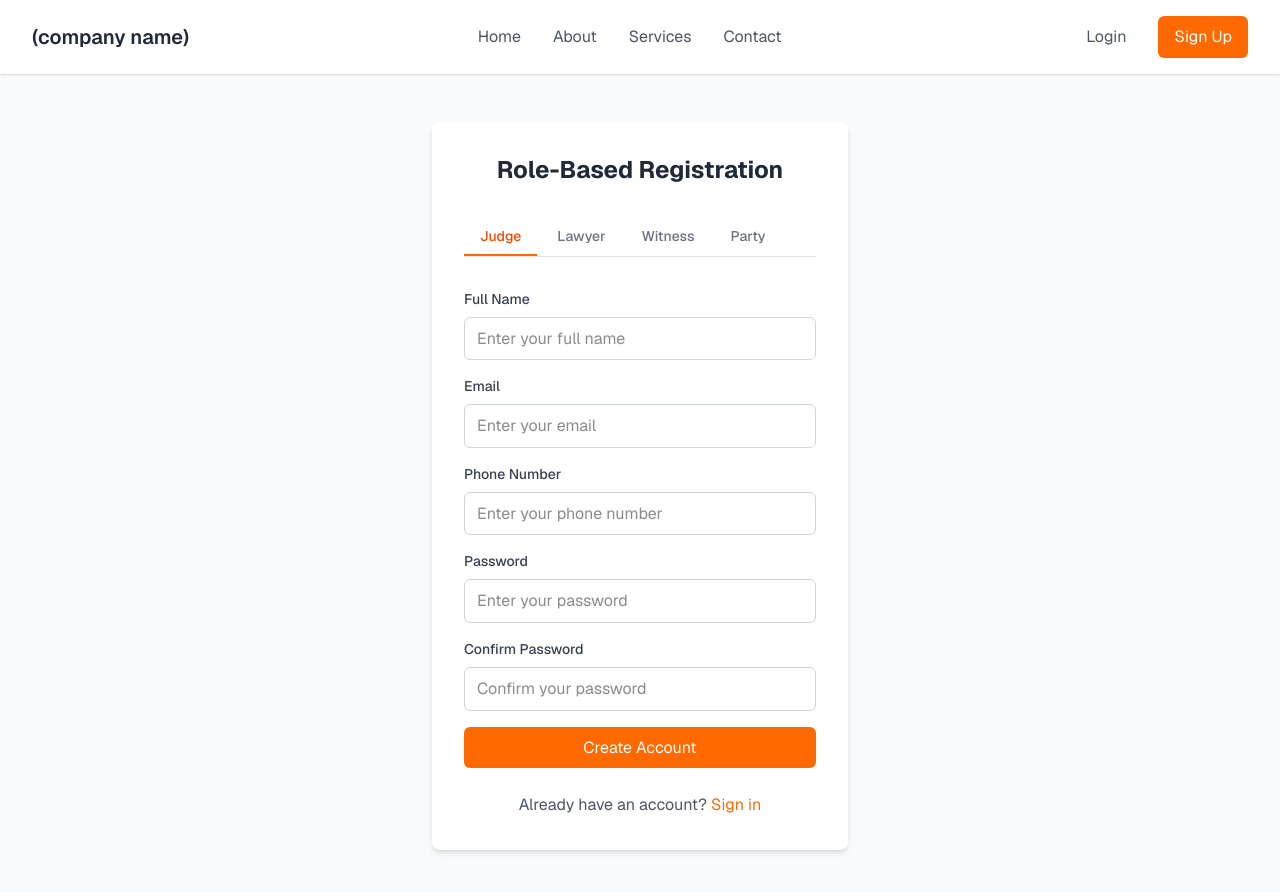
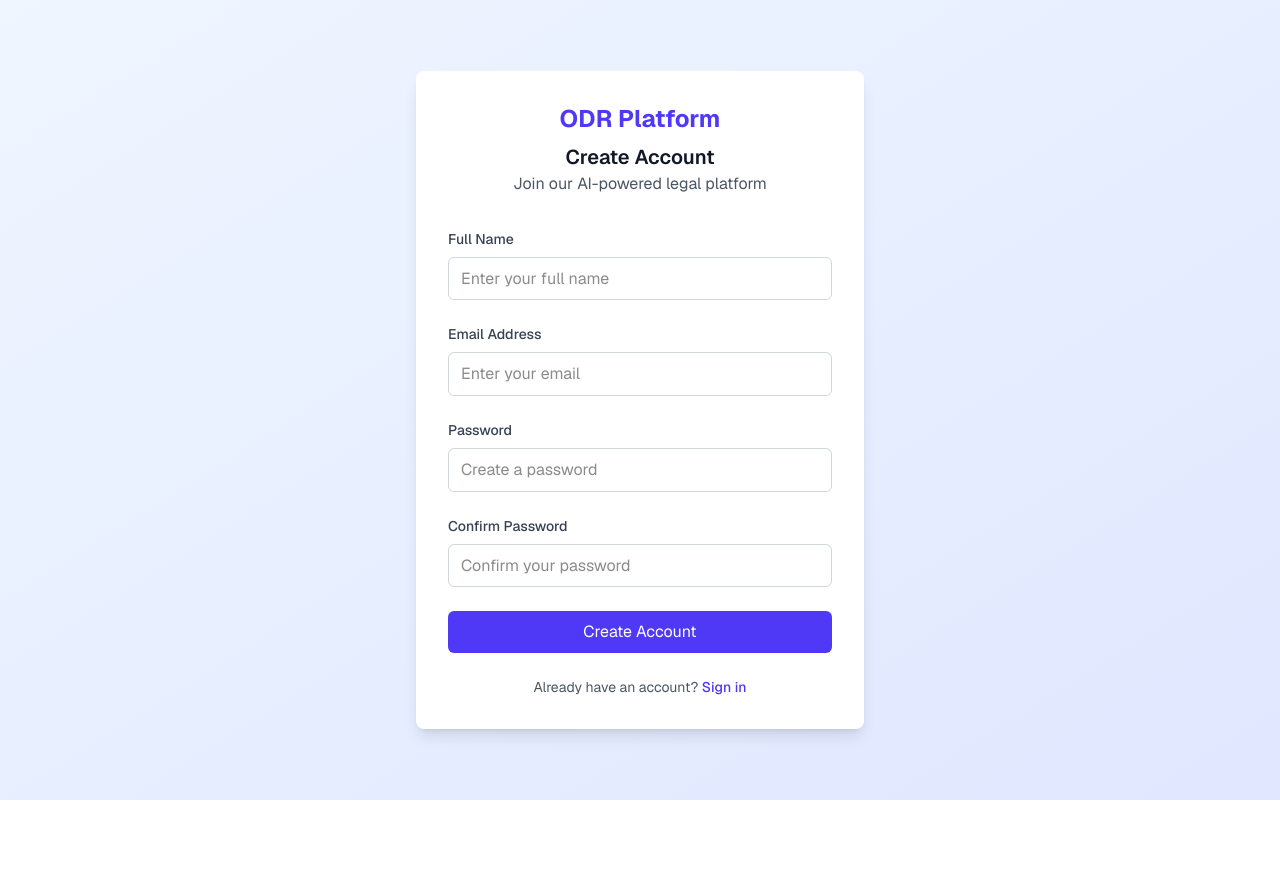
Before and after one commit to yashasvivardiano/ODR_NEW, a Next.js app in the folder webapp/: page /signup in a window 1280 px wide. Shown: the top 892 px of the page. After the commit the page ends 800 px from the top, so only its background shows below. Built offline with nearby package versions, Linux system fonts and the light colour scheme.

Commit message:
Update webapp components and pages

```diff
--- a/webapp/src/app/login/page.tsx
+++ b/webapp/src/app/login/page.tsx
@@ -1,32 +1,23 @@
-'use client';
+'use client'
 
-import React, { useState } from 'react';
-import Link from 'next/link';
+import { useState, useEffect } from 'react'
+import Link from 'next/link'
+import { useRouter } from 'next/navigation'
 
-export default function LoginPage() {
-  const [formData, setFormData] = useState({
-    email: '',
-    password: ''
-  });
+export default function Login() {
+  const [email, setEmail] = useState('')
+  const [password, setPassword] = useState('')
+  const [isLoading, setIsLoading] = useState(false)
+  const [isClient, setIsClient] = useState(false)
+  const router = useRouter()
 
-  const handleInputChange = (e: React.ChangeEvent<HTMLInputElement>) => {
-    const { name, value } = e.target;
-    setFormData(prev => ({
-      ...prev,
-      [name]: value
-    }));
-  };
+  useEffect(() => {
+    setIsClient(true)
+  }, [])
 
-  const handleSubmit = (e: React.FormEvent) => {
-    e.preventDefault();
-
-    // Check if user exists in localStorage
-    const userData = localStorage.getItem('user');
-
-    if (!userData) {
-      alert('No account found. Please sign up first.');
-      return;
-    }
+  const handleSubmit = async (e: React.FormEvent) => {
+    e.preventDefault()
+    setIsLoading(true)
 
     try {
       // Call your backend API
@@ -40,7 +31,10 @@ export default function LoginPage() {
 
       if (response.ok) {
         const data = await response.json()
+        if (isClient) {
           localStorage.setItem('user', JSON.stringify({ email, authenticated: true, token: data.token }))
+          localStorage.setItem('isLoggedIn', 'true')
+        }
         router.push('/dashboard')
       } else {
         const error = await response.json()
@@ -54,110 +48,81 @@ export default function LoginPage() {
     }
   }
 
+  if (!isClient) {
     return (
-    <div className="min-h-screen bg-gray-50">
-      {/* Header */}
-      <header className="bg-white shadow-sm">
-        <div className="max-w-7xl mx-auto px-4 sm:px-6 lg:px-8">
-          <div className="flex justify-between items-center py-4">
-            <div className="flex items-center">
-              <h1 className="text-xl font-semibold text-gray-800">(company name)</h1>
-            </div>
-            <nav className="hidden md:flex space-x-8">
-              <Link href="/" className="text-gray-600 hover:text-gray-900">Home</Link>
-              <Link href="/about" className="text-gray-600 hover:text-gray-900">About</Link>
-              <Link href="/services" className="text-gray-600 hover:text-gray-900">Services</Link>
-              <Link href="/contact" className="text-gray-600 hover:text-gray-900">Contact</Link>
-            </nav>
-            <div className="flex items-center space-x-4">
-              <Link href="/signup" className="px-4 py-2 text-gray-600 hover:text-gray-900">
-                Sign Up
-              </Link>
-              <Link href="/login" className="px-4 py-2 bg-orange-500 text-white rounded-md hover:bg-orange-600">
-                Login
-              </Link>
+      <div className="min-h-screen bg-gradient-to-br from-blue-50 to-indigo-100 flex items-center justify-center">
+        <div className="text-center">
+          <div className="animate-spin rounded-full h-12 w-12 border-b-2 border-indigo-600 mx-auto"></div>
+          <p className="mt-4 text-gray-600">Loading...</p>
         </div>
       </div>
-        </div>
-      </header>
+    )
+  }
 
-      {/* Main Content */}
-      <div className="max-w-md mx-auto py-12 px-4">
-        <div className="bg-white rounded-lg shadow-md p-8">
-          <h2 className="text-2xl font-bold text-center text-gray-800 mb-8">
-            Role-Based Login
-          </h2>
-
-          {/* Role Selection */}
-          <div className="mb-8">
-            <div className="flex space-x-1 border-b border-gray-200">
-              {['Judge', 'Lawyer', 'Witness', 'Party'].map((role) => (
-                <button
-                  key={role}
-                  className="px-4 py-2 text-sm font-medium border-b-2 border-transparent text-gray-500 hover:text-gray-700"
-                >
-                  {role}
-                </button>
-              ))}
-            </div>
+  return (
+    <div className="min-h-screen bg-gradient-to-br from-blue-50 to-indigo-100 flex items-center justify-center">
+      <div className="max-w-md w-full bg-white rounded-lg shadow-lg p-8">
+        <div className="text-center mb-8">
+          <h1 className="text-2xl font-bold text-indigo-600 mb-2">ODR Platform</h1>
+          <h2 className="text-xl font-semibold text-gray-900">Sign In</h2>
+          <p className="text-gray-600">Access your legal cases and AI tools</p>
         </div>
 
-          {/* Login Form */}
-          <form onSubmit={handleSubmit} className="space-y-4">
+        <form onSubmit={handleSubmit} className="space-y-6">
           <div>
-              <label className="block text-gray-700 text-sm font-medium mb-2">
-                Email
+            <label htmlFor="email" className="block text-sm font-medium text-gray-700 mb-2">
+              Email Address
             </label>
             <input
+              id="email"
               type="email"
-                name="email"
-                value={formData.email}
-                onChange={handleInputChange}
+              value={email}
+              onChange={(e) => setEmail(e.target.value)}
+              required
+              className="w-full px-3 py-2 border border-gray-300 rounded-md focus:outline-none focus:ring-2 focus:ring-indigo-500 focus:border-transparent"
               placeholder="Enter your email"
-                className="w-full px-3 py-2 border border-gray-300 rounded-md focus:outline-none focus:ring-2 focus:ring-orange-500"
-                required
             />
           </div>
 
           <div>
-              <label className="block text-gray-700 text-sm font-medium mb-2">
+            <label htmlFor="password" className="block text-sm font-medium text-gray-700 mb-2">
               Password
             </label>
             <input
+              id="password"
               type="password"
-                name="password"
-                value={formData.password}
-                onChange={handleInputChange}
+              value={password}
+              onChange={(e) => setPassword(e.target.value)}
+              required
+              className="w-full px-3 py-2 border border-gray-300 rounded-md focus:outline-none focus:ring-2 focus:ring-indigo-500 focus:border-transparent"
               placeholder="Enter your password"
-                className="w-full px-3 py-2 border border-gray-300 rounded-md focus:outline-none focus:ring-2 focus:ring-orange-500"
-                required
             />
-            </div>
-
-            <div className="text-left">
-              <Link href="/forgot-password" className="text-orange-500 hover:text-orange-600 text-sm">
-                Forgot Password?
-              </Link>
           </div>
 
           <button
             type="submit"
-              className="w-full bg-orange-500 text-white py-2 px-4 rounded-md hover:bg-orange-600 focus:outline-none focus:ring-2 focus:ring-orange-500 focus:ring-offset-2 transition-colors"
+            disabled={isLoading}
+            className="w-full bg-indigo-600 text-white py-2 px-4 rounded-md hover:bg-indigo-700 focus:outline-none focus:ring-2 focus:ring-indigo-500 focus:ring-offset-2 disabled:opacity-50 transition-colors"
           >
-              Login
+            {isLoading ? 'Signing In...' : 'Sign In'}
           </button>
         </form>
 
         <div className="mt-6 text-center">
-            <p className="text-gray-600">
+          <p className="text-sm text-gray-600">
             Don't have an account?{' '}
-              <Link href="/signup" className="text-orange-500 hover:text-orange-600">
+            <Link href="/signup" className="text-indigo-600 hover:text-indigo-500 font-medium">
               Sign up
             </Link>
           </p>
         </div>
+
+        <div className="mt-6 text-center">
+          <p className="text-sm text-gray-500">
+            Demo: Use any email/password to test
+          </p>
         </div>
       </div>
     </div>
-  );
+  )
 }
--- a/webapp/src/app/signup/page.tsx
+++ b/webapp/src/app/signup/page.tsx
@@ -1,312 +1,171 @@
-'use client';
+'use client'
 
-import React, { useState } from 'react';
-import Link from 'next/link';
-import Image from 'next/image';
+import { useState, useEffect } from 'react'
+import Link from 'next/link'
+import { useRouter } from 'next/navigation'
 
-type Role = 'Judge' | 'Lawyer' | 'Witness' | 'Party';
+export default function SignUp() {
+  const [formData, setFormData] = useState({
+    name: '',
+    email: '',
+    password: '',
+    confirmPassword: ''
+  })
+  const [isLoading, setIsLoading] = useState(false)
+  const [isClient, setIsClient] = useState(false)
+  const router = useRouter()
 
-interface SignupFormData {
-  email: string;
-  password: string;
-  confirmPassword: string;
-  name: string;
-  phone?: string;
-  barNumber?: string; // For lawyers
-  specialization?: string; // For lawyers
-  caseNumber?: string; // For witnesses/parties
-  organization?: string; // For parties
+  useEffect(() => {
+    setIsClient(true)
+  }, [])
+
+  const handleSubmit = async (e: React.FormEvent) => {
+    e.preventDefault()
+
+    if (formData.password !== formData.confirmPassword) {
+      alert('Passwords do not match')
+      return
     }
 
-export default function SignupPage() {
-  const [selectedRole, setSelectedRole] = useState<Role>('Judge');
-  const [formData, setFormData] = useState<SignupFormData>({
-    email: '',
-    password: '',
-    confirmPassword: '',
-    name: '',
-    phone: '',
-    barNumber: '',
-    specialization: '',
-    caseNumber: '',
-    organization: ''
-  });
+    setIsLoading(true)
 
-  const handleInputChange = (e: React.ChangeEvent<HTMLInputElement | HTMLSelectElement>) => {
-    const { name, value } = e.target;
-    setFormData(prev => ({
-      ...prev,
-      [name]: value
-    }));
-  };
+    try {
+      // Call your backend API
+      const response = await fetch('http://localhost:3001/api/auth/register', {
+        method: 'POST',
+        headers: {
+          'Content-Type': 'application/json',
+        },
+        body: JSON.stringify({
+          fullName: formData.name,
+          email: formData.email,
+          password: formData.password
+        }),
+      })
 
-  const handleSubmit = (e: React.FormEvent) => {
-    e.preventDefault();
-
-    // Basic validation
-    if (formData.password !== formData.confirmPassword) {
-      alert('Passwords do not match!');
-      return;
+      if (response.ok) {
+        const data = await response.json()
+        if (isClient) {
+          localStorage.setItem('user', JSON.stringify({
+            name: formData.name,
+            email: formData.email,
+            authenticated: true,
+            token: data.token
+          }))
+          localStorage.setItem('isLoggedIn', 'true')
+        }
+        router.push('/dashboard')
+      } else {
+        const error = await response.json()
+        alert('Registration failed: ' + (error.message || 'Please try again'))
+      }
+    } catch (error) {
+      console.error('Registration error:', error)
+      alert('Registration failed: Unable to connect to server')
+    } finally {
+      setIsLoading(false)
+    }
   }
 
-    if (formData.password.length < 6) {
-      alert('Password must be at least 6 characters long!');
-      return;
+  if (!isClient) {
+    return (
+      <div className="min-h-screen bg-gradient-to-br from-blue-50 to-indigo-100 flex items-center justify-center">
+        <div className="text-center">
+          <div className="animate-spin rounded-full h-12 w-12 border-b-2 border-indigo-600 mx-auto"></div>
+          <p className="mt-4 text-gray-600">Loading...</p>
+        </div>
+      </div>
+    )
   }
 
-    // Create user object
-    const userData = {
-      name: formData.name,
-      email: formData.email,
-      phone: formData.phone,
-      role: selectedRole,
-      barNumber: formData.barNumber,
-      specialization: formData.specialization,
-      caseNumber: formData.caseNumber,
-      organization: formData.organization,
-      createdAt: new Date().toISOString()
-    };
-
-    // Save to localStorage (in a real app, this would be sent to a server)
-    localStorage.setItem('user', JSON.stringify(userData));
-
-    console.log('Signup successful:', userData);
-    alert('Account created successfully! Redirecting to dashboard...');
-
-    // Redirect to dashboard
-    window.location.href = '/dashboard';
-  };
-
-  const renderRoleSpecificFields = () => {
-    switch (selectedRole) {
-      case 'Lawyer':
   return (
-          <>
-            <div className="mb-4">
-              <label className="block text-gray-700 text-sm font-medium mb-2">
-                Bar Registration Number
-              </label>
-              <input
-                type="text"
-                name="barNumber"
-                value={formData.barNumber}
-                onChange={handleInputChange}
-                placeholder="Enter your bar registration number"
-                className="w-full px-3 py-2 border border-gray-300 rounded-md focus:outline-none focus:ring-2 focus:ring-orange-500"
-                required
-              />
-            </div>
-            <div className="mb-4">
-              <label className="block text-gray-700 text-sm font-medium mb-2">
-                Specialization
-              </label>
-              <select
-                name="specialization"
-                value={formData.specialization}
-                onChange={handleInputChange}
-                className="w-full px-3 py-2 border border-gray-300 rounded-md focus:outline-none focus:ring-2 focus:ring-orange-500"
-                required
-              >
-                <option value="">Select specialization</option>
-                <option value="Criminal Law">Criminal Law</option>
-                <option value="Civil Law">Civil Law</option>
-                <option value="Corporate Law">Corporate Law</option>
-                <option value="Family Law">Family Law</option>
-                <option value="Property Law">Property Law</option>
-                <option value="Constitutional Law">Constitutional Law</option>
-                <option value="Other">Other</option>
-              </select>
-            </div>
-          </>
-        );
-      case 'Witness':
-        return (
-          <div className="mb-4">
-            <label className="block text-gray-700 text-sm font-medium mb-2">
-              Case Number (if applicable)
-            </label>
-            <input
-              type="text"
-              name="caseNumber"
-              value={formData.caseNumber}
-              onChange={handleInputChange}
-              placeholder="Enter case number if you're a witness"
-              className="w-full px-3 py-2 border border-gray-300 rounded-md focus:outline-none focus:ring-2 focus:ring-orange-500"
-            />
-          </div>
-        );
-      case 'Party':
-        return (
-          <div className="mb-4">
-            <label className="block text-gray-700 text-sm font-medium mb-2">
-              Organization (if applicable)
-            </label>
-            <input
-              type="text"
-              name="organization"
-              value={formData.organization}
-              onChange={handleInputChange}
-              placeholder="Enter organization name"
-              className="w-full px-3 py-2 border border-gray-300 rounded-md focus:outline-none focus:ring-2 focus:ring-orange-500"
-            />
-          </div>
-        );
-      default:
-        return null;
-    }
-  };
-
-  return (
-    <div className="min-h-screen bg-gray-50">
-      {/* Header */}
-      <header className="bg-white shadow-sm">
-        <div className="max-w-7xl mx-auto px-4 sm:px-6 lg:px-8">
-          <div className="flex justify-between items-center py-4">
-            <div className="flex items-center">
-              <h1 className="text-xl font-semibold text-gray-800">(company name)</h1>
-            </div>
-            <nav className="hidden md:flex space-x-8">
-              <Link href="/" className="text-gray-600 hover:text-gray-900">Home</Link>
-              <Link href="/about" className="text-gray-600 hover:text-gray-900">About</Link>
-              <Link href="/services" className="text-gray-600 hover:text-gray-900">Services</Link>
-              <Link href="/contact" className="text-gray-600 hover:text-gray-900">Contact</Link>
-            </nav>
-            <div className="flex items-center space-x-4">
-              <Link href="/login" className="px-4 py-2 text-gray-600 hover:text-gray-900">
-                Login
-              </Link>
-              <Link href="/signup" className="px-4 py-2 bg-orange-500 text-white rounded-md hover:bg-orange-600">
-                Sign Up
-              </Link>
-            </div>
-          </div>
-        </div>
-      </header>
-
-      {/* Main Content */}
-      <div className="max-w-md mx-auto py-12 px-4">
-        <div className="bg-white rounded-lg shadow-md p-8">
-          <h2 className="text-2xl font-bold text-center text-gray-800 mb-8">
-            Role-Based Registration
-          </h2>
-
-          {/* Role Selection */}
-          <div className="mb-8">
-            <div className="flex space-x-1 border-b border-gray-200">
-              {(['Judge', 'Lawyer', 'Witness', 'Party'] as Role[]).map((role) => (
-                <button
-                  key={role}
-                  onClick={() => setSelectedRole(role)}
-                  className={`px-4 py-2 text-sm font-medium border-b-2 transition-colors ${
-                    selectedRole === role
-                      ? 'border-orange-500 text-orange-600'
-                      : 'border-transparent text-gray-500 hover:text-gray-700'
-                  }`}
-                >
-                  {role}
-                </button>
-              ))}
-            </div>
+    <div className="min-h-screen bg-gradient-to-br from-blue-50 to-indigo-100 flex items-center justify-center">
+      <div className="max-w-md w-full bg-white rounded-lg shadow-lg p-8">
+        <div className="text-center mb-8">
+          <h1 className="text-2xl font-bold text-indigo-600 mb-2">ODR Platform</h1>
+          <h2 className="text-xl font-semibold text-gray-900">Create Account</h2>
+          <p className="text-gray-600">Join our AI-powered legal platform</p>
         </div>
 
-          {/* Signup Form */}
-          <form onSubmit={handleSubmit} className="space-y-4">
+        <form onSubmit={handleSubmit} className="space-y-6">
           <div>
-              <label className="block text-gray-700 text-sm font-medium mb-2">
+            <label htmlFor="name" className="block text-sm font-medium text-gray-700 mb-2">
               Full Name
             </label>
             <input
+              id="name"
               type="text"
-                name="name"
               value={formData.name}
-                onChange={handleInputChange}
+              onChange={(e) => setFormData(prev => ({ ...prev, name: e.target.value }))}
+              required
+              className="w-full px-3 py-2 border border-gray-300 rounded-md focus:outline-none focus:ring-2 focus:ring-indigo-500 focus:border-transparent"
               placeholder="Enter your full name"
-                className="w-full px-3 py-2 border border-gray-300 rounded-md focus:outline-none focus:ring-2 focus:ring-orange-500"
-                required
             />
           </div>
 
           <div>
-              <label className="block text-gray-700 text-sm font-medium mb-2">
-                Email
+            <label htmlFor="email" className="block text-sm font-medium text-gray-700 mb-2">
+              Email Address
             </label>
             <input
+              id="email"
               type="email"
-                name="email"
               value={formData.email}
-                onChange={handleInputChange}
+              onChange={(e) => setFormData(prev => ({ ...prev, email: e.target.value }))}
+              required
+              className="w-full px-3 py-2 border border-gray-300 rounded-md focus:outline-none focus:ring-2 focus:ring-indigo-500 focus:border-transparent"
               placeholder="Enter your email"
-                className="w-full px-3 py-2 border border-gray-300 rounded-md focus:outline-none focus:ring-2 focus:ring-orange-500"
-                required
             />
           </div>
 
           <div>
-              <label className="block text-gray-700 text-sm font-medium mb-2">
-                Phone Number
-              </label>
-              <input
-                type="tel"
-                name="phone"
-                value={formData.phone}
-                onChange={handleInputChange}
-                placeholder="Enter your phone number"
-                className="w-full px-3 py-2 border border-gray-300 rounded-md focus:outline-none focus:ring-2 focus:ring-orange-500"
-                required
-              />
-            </div>
-
-            {/* Role-specific fields */}
-            {renderRoleSpecificFields()}
-
-            <div>
-              <label className="block text-gray-700 text-sm font-medium mb-2">
+            <label htmlFor="password" className="block text-sm font-medium text-gray-700 mb-2">
               Password
             </label>
             <input
+              id="password"
               type="password"
-                name="password"
               value={formData.password}
-                onChange={handleInputChange}
-                placeholder="Enter your password"
-                className="w-full px-3 py-2 border border-gray-300 rounded-md focus:outline-none focus:ring-2 focus:ring-orange-500"
+              onChange={(e) => setFormData(prev => ({ ...prev, password: e.target.value }))}
               required
+              className="w-full px-3 py-2 border border-gray-300 rounded-md focus:outline-none focus:ring-2 focus:ring-indigo-500 focus:border-transparent"
+              placeholder="Create a password"
             />
           </div>
 
           <div>
-              <label className="block text-gray-700 text-sm font-medium mb-2">
+            <label htmlFor="confirmPassword" className="block text-sm font-medium text-gray-700 mb-2">
               Confirm Password
             </label>
             <input
+              id="confirmPassword"
               type="password"
-                name="confirmPassword"
               value={formData.confirmPassword}
-                onChange={handleInputChange}
+              onChange={(e) => setFormData(prev => ({ ...prev, confirmPassword: e.target.value }))}
+              required
+              className="w-full px-3 py-2 border border-gray-300 rounded-md focus:outline-none focus:ring-2 focus:ring-indigo-500 focus:border-transparent"
               placeholder="Confirm your password"
-                className="w-full px-3 py-2 border border-gray-300 rounded-md focus:outline-none focus:ring-2 focus:ring-orange-500"
-                required
             />
           </div>
 
           <button
             type="submit"
-              className="w-full bg-orange-500 text-white py-2 px-4 rounded-md hover:bg-orange-600 focus:outline-none focus:ring-2 focus:ring-orange-500 focus:ring-offset-2 transition-colors"
+            disabled={isLoading}
+            className="w-full bg-indigo-600 text-white py-2 px-4 rounded-md hover:bg-indigo-700 focus:outline-none focus:ring-2 focus:ring-indigo-500 focus:ring-offset-2 disabled:opacity-50 transition-colors"
           >
-              Create Account
+            {isLoading ? 'Creating Account...' : 'Create Account'}
           </button>
         </form>
 
         <div className="mt-6 text-center">
-            <p className="text-gray-600">
+          <p className="text-sm text-gray-600">
             Already have an account?{' '}
-              <Link href="/login" className="text-orange-500 hover:text-orange-600">
+            <Link href="/login" className="text-indigo-600 hover:text-indigo-500 font-medium">
               Sign in
             </Link>
           </p>
         </div>
       </div>
     </div>
-    </div>
-  );
+  )
 }
--- a/webapp/src/components/Navigation.tsx
+++ b/webapp/src/components/Navigation.tsx
@@ -28,6 +28,7 @@ export default function Navigation({ currentPage = '', unreadCount = 0 }: Naviga
     { href: '/cases', label: 'Cases' },
     { href: '/hearings', label: 'Hearings' },
     { href: '/messages', label: 'Messages' },
+    { href: '/ai-test', label: 'AI Test' },
     { href: '/resources', label: 'Resources' }
   ]
 
```
Lines whose indentation alone changed are shown as unchanged.
